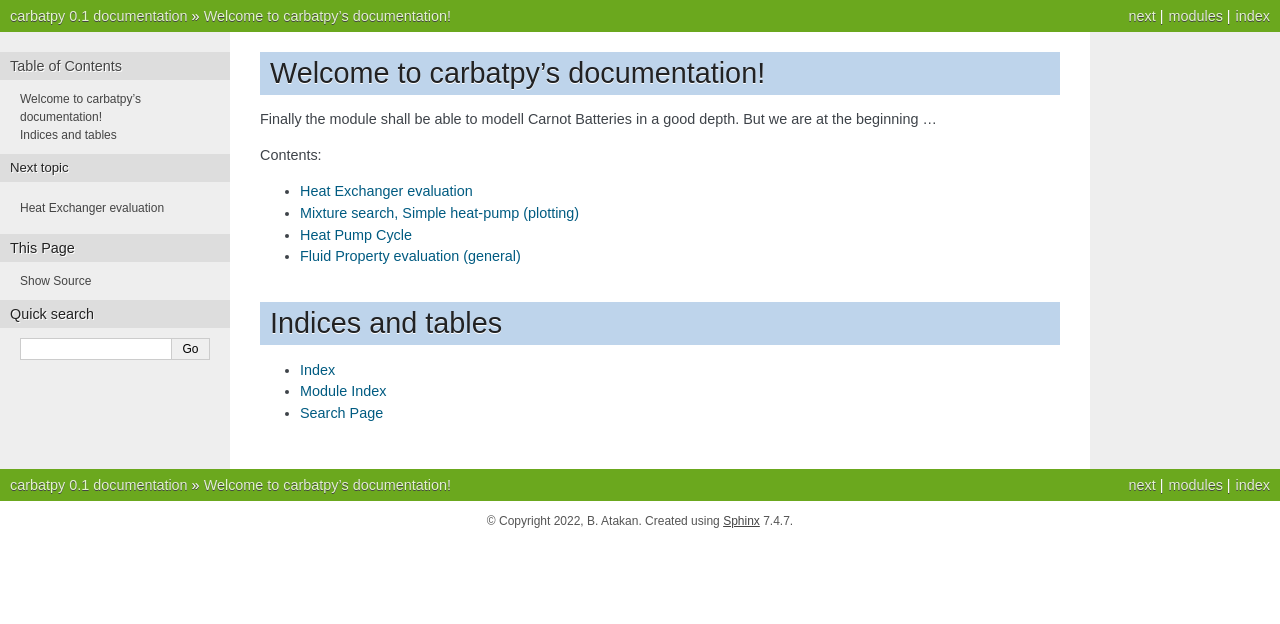
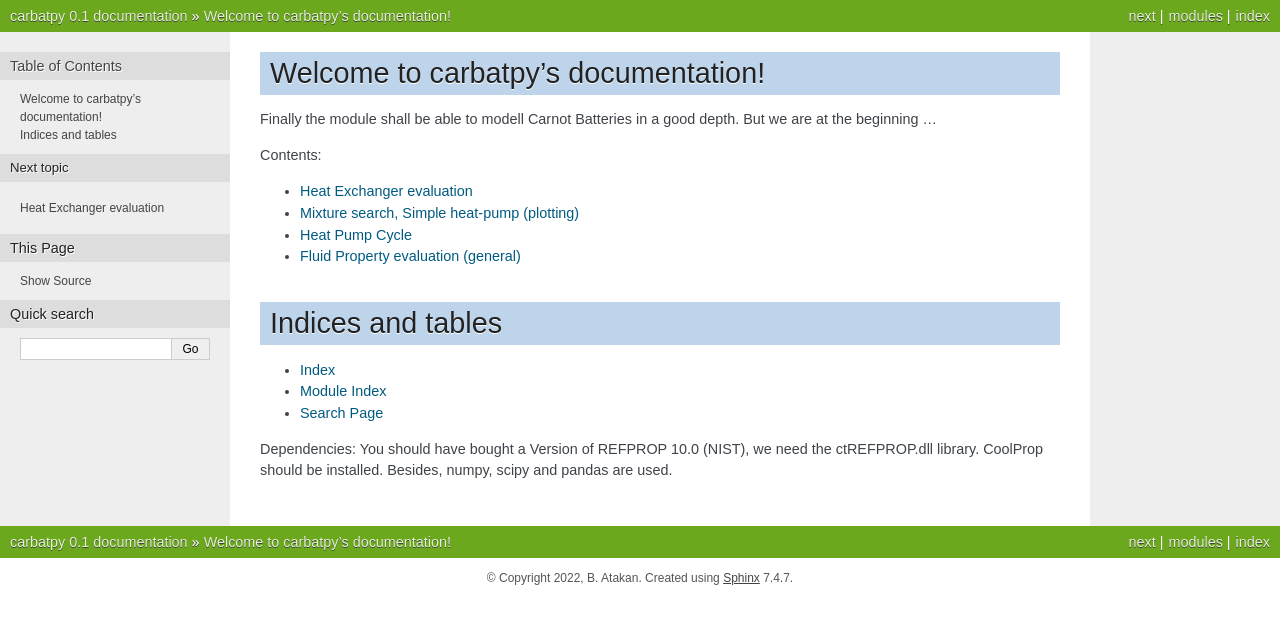
Before and after one commit to burakatakan/carbatpy-outdated, a Sphinx documentation site: the page built from docs/index.rst, in a window 1280 px wide. Shown: the top 624 px of the page. Built offline with Sphinx 7.4.7, drawn with Linux system fonts in a browser that asks for light colours.

Commit message:
mentioned the dependencies in the sphinx documentation

```diff
--- a/docs/index.rst
+++ b/docs/index.rst
@@ -24,3 +24,7 @@ Indices and tables
 * :ref:`genindex`
 * :ref:`modindex`
 * :ref:`search`
+
+Dependencies: You should have bought a Version of REFPROP 10.0 (NIST),
+we need the ctREFPROP.dll library. CoolProp should be installed.
+Besides, numpy, scipy and pandas are used.
```
